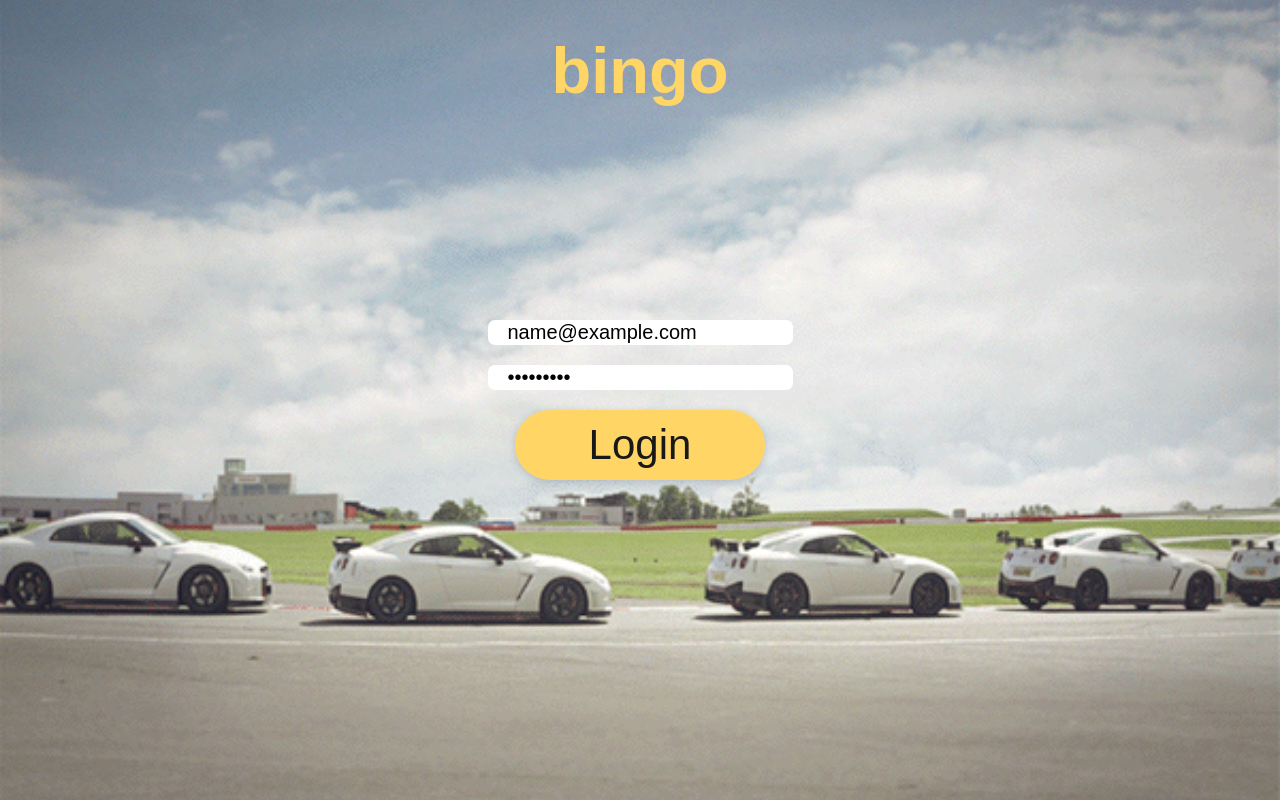
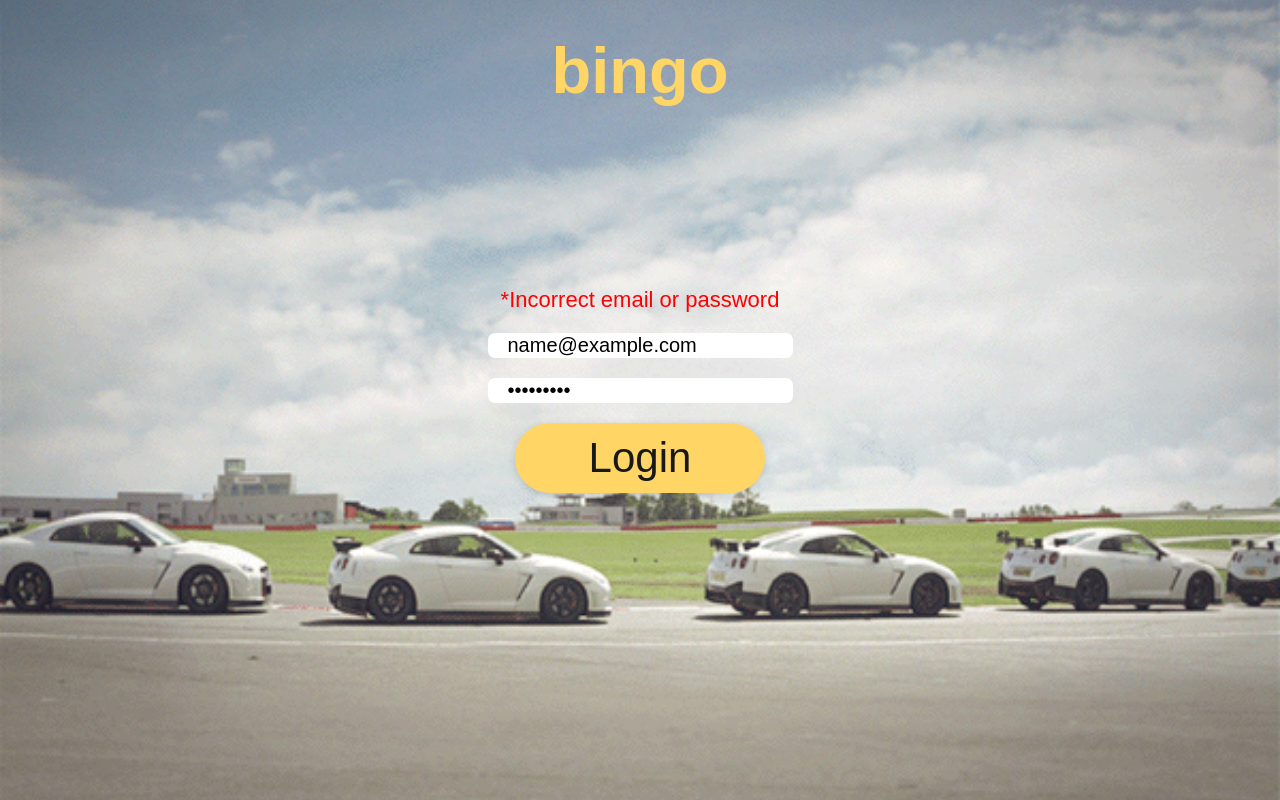
Before and after one commit to iznor/Bingo-UI, a React (Create React App) app: page /login in a window 1280 px wide. Both pictures are taken after typing "name@example.com", "Sample123" into the empty fields and a click on the button "Login". Built offline with nearby package versions, Linux system fonts and the light colour scheme; no server answers; a web font is replaced by a local one; what react-geocode would draw is missing.

Commit message:
bug fixed in loading orders history

```diff
--- a/src/components/Page/Login/Login.jsx
+++ b/src/components/Page/Login/Login.jsx
@@ -1,34 +1,42 @@
 import "./Login.scss";
 import React, { useState } from "react";
-import {useNavigate} from "react-router-dom";
+import { useNavigate } from "react-router-dom";
 import axios from "axios";
 
- localStorage.setItem("isAuthenticated", false);
+localStorage.setItem("isAuthenticated", false);
 
 function Login() {
   const navigate = useNavigate();
+  const [errorLogin, setErrorLogin] = useState("hidden");
   const [details, setDetails] = useState({ email: "", password: "" });
   const submitHandler = async (e) => {
     e.preventDefault();
-    const datab = await axios({
-      headers: {"Access-Control-Allow-Origin": "*"},
+    axios({
+      headers: { "Access-Control-Allow-Origin": "*" },
       method: "Post",
       url: "https://bingo-parking.herokuapp.com/api/user/login",
       data: { email: details.email, password: details.password },
-    });
-    const data = JSON.stringify(datab.data);
+    }).then(data=>{
+    data = JSON.stringify(data.data);
     const obj = JSON.parse(data);
     if (obj.token) {
       localStorage.setItem("isAuthenticated", "true");
       localStorage.setItem("token", `Bearer ${obj.token.token}`);
       localStorage.setItem("email", `${details.email}`);
+      setErrorLogin(()=>"hidden");
       navigate("/find");
     } else {
       console.log("Failed To Login");
+      setErrorLogin(()=>"visible");
     }
-  };
+  }).catch(err=>{
+    console.log(`Failed To Login, ${err}`);
+    setErrorLogin(()=>"visible");
+  })
+  }
   return (
     <div className="index login">
+      <p style={{ visibility: errorLogin }}>*Incorrect email or password</p>
       <form onSubmit={submitHandler}>
         <input
           name="email"
--- a/src/components/Page/Login/Login.scss
+++ b/src/components/Page/Login/Login.scss
@@ -2,7 +2,14 @@
 
 .index.login{
     justify-content: center;
-
+    p{
+        display: flex;
+        z-index: 1;
+        color: red;
+        font-size: 22px;
+        margin-bottom: 0px;
+        padding-bottom: 0px;
+    }
     form {
         display: flex;
         flex-direction: column;
--- a/src/components/Page/Manage/Manage.scss
+++ b/src/components/Page/Manage/Manage.scss
@@ -111,6 +111,7 @@
                 border-radius: 10px;
                 border: rgba(0, 0, 0, 0) solid 6px;
                 box-shadow: $base-shadow;
+                cursor: pointer;
             }
         }
     }
--- a/src/components/Page/Orders/Orders.jsx
+++ b/src/components/Page/Orders/Orders.jsx
@@ -11,9 +11,10 @@ function Orders() {
 
   useEffect(() => {
     const token = localStorage.getItem("token");
-    const userOrders = axios({
+    axios({
       headers: {
         authorization: token,
+        headers: { "Access-Control-Allow-Origin": "*" }
       },
       method: "Get",
       url: `https://bingo-parking.herokuapp.com/api/user/${loggedInUser}/orders`,
@@ -21,6 +22,9 @@ function Orders() {
       const data = JSON.stringify(userOrders.data);
       const obj = JSON.parse(data);
       setParkingList(obj);
+    }).catch(err=>{
+      console.log(`Bad server response, refreshing page, ${err}`);
+      window.location.reload();
     });
   }, []);
 
```
